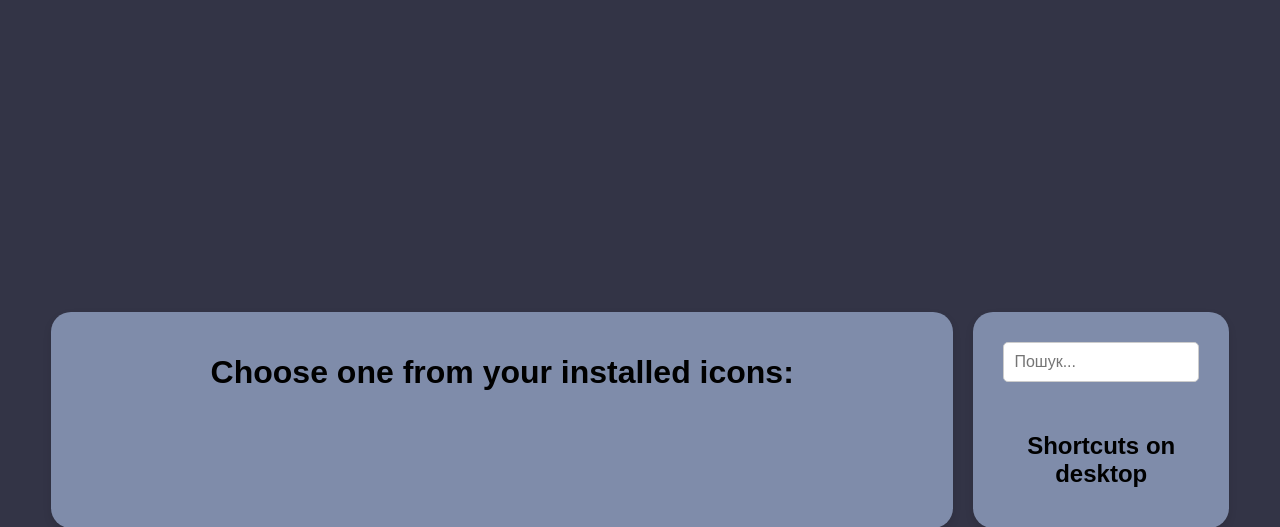
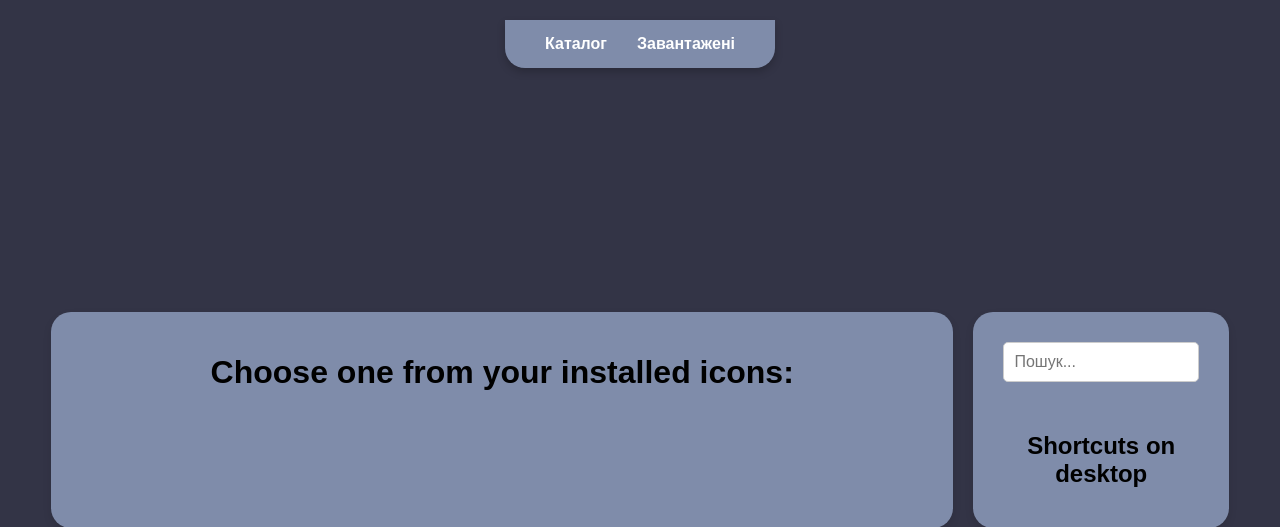
Before and after one commit to Artur-Nayman/icon_changer, a Flask app: template templates/index.html in a window 1280 px wide. Shown: the top 527 px of the page. Run offline with Flask 3, Linux system fonts and the light colour scheme; the template is opened without the code that fills it, so the values that code supplies are empty.

```diff
--- a/templates/index.html
+++ b/templates/index.html
@@ -15,6 +15,34 @@
             background-color: #333446;
             padding: 20px;
         }
+
+            /* Navbar */
+    .navbar {
+      position: fixed;
+      top: 20px;
+      left: 50%;
+      transform: translateX(-50%);
+      background-color: #7F8CAA;
+      border-bottom-left-radius: 20px;
+      border-bottom-right-radius: 20px;
+      padding: 15px 40px;
+      display: flex;
+      gap: 30px;
+      justify-content: center;
+      box-shadow: 0 4px 8px rgba(0,0,0,0.2);
+    }
+
+    .navbar a {
+      color: white;
+      text-decoration: none;
+      font-weight: bold;
+      font-size: 16px;
+      transition: color 0.3s;
+    }
+
+    .navbar a:hover {
+      color: #e0e0e0;
+    }
 
         .container {
             display: flex;
@@ -126,6 +154,10 @@
     </style>
 </head>
 <body>
+ <nav class="navbar">
+    <a href="https://artur-nayman.github.io/icon-db-wesite/">Каталог</a>
+    <a href="http://127.0.0.1:5000">Завантажені</a>
+  </nav>
     <div class="container">
         <div class="rounded-container">
             <h1 style="text-align: center;">Choose one from your installed icons:</h1>
```
